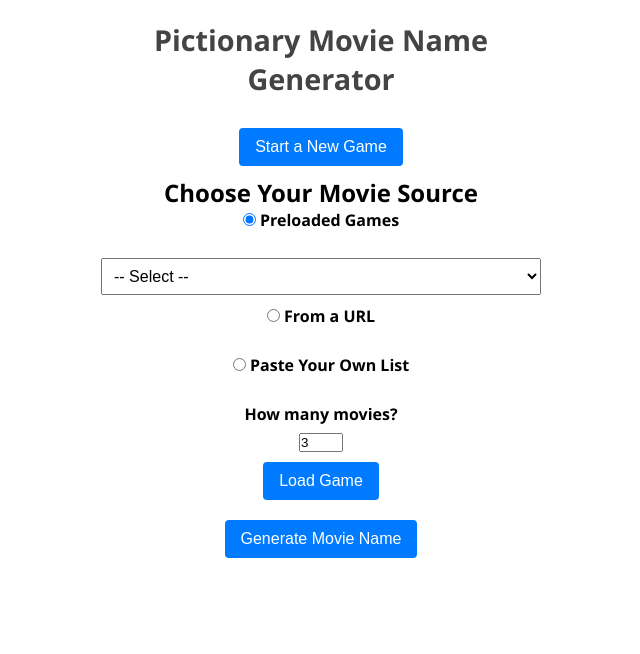
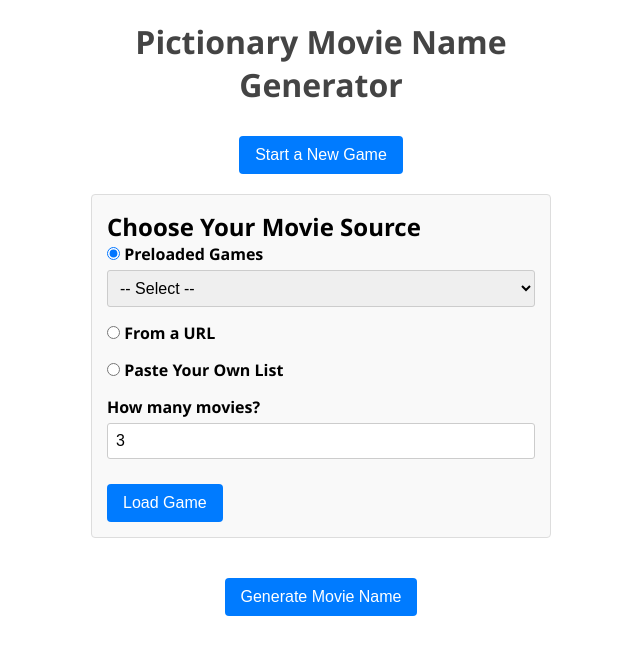
Before and after one commit to saifulislampi/movie-name-gen, a plain HTML site: page test.html in a window 1280 px wide. Both pictures are taken after a click on the button "Start a New Game". Shown: the whole page, without its empty margins (319-959 px from the left). Drawn offline with nearby package versions, Linux system fonts and the light colour scheme.

Commit message:
Update styles.css

```diff
--- a/styles.css
+++ b/styles.css
@@ -1,50 +1,64 @@
-/* Basic resets */
+/* Reset */
 * {
-  box-sizing: border-box;
   margin: 0;
   padding: 0;
+  box-sizing: border-box;
 }
 
-/* Container to center everything and add spacing */
+/* Container to center all content */
 .container {
-  max-width: 480px;
+  max-width: 500px;
   margin: 0 auto;
+  text-align: center;
   padding: 20px;
-  text-align: center;
   font-family: "Segoe UI", Tahoma, Geneva, Verdana, sans-serif;
 }
 
+/* Heading */
 h1 {
   margin-bottom: 20px;
-  font-size: 1.8rem;
   color: #444;
 }
 
-/* Form-like elements styling */
-.game-selection,
-.manual-input {
-  margin-bottom: 10px;
+/* Collapsible panel */
+.collapsible {
+  background: #f9f9f9;
+  border: 1px solid #ddd;
+  border-radius: 4px;
+  margin: 20px 0;
+  padding: 15px;
+  text-align: left; /* So forms align better */
+}
+
+/* Hidden utility */
+.hidden {
+  display: none;
+}
+
+/* Form elements */
+.radio-group {
+  margin-bottom: 15px;
 }
 
 label {
-  display: block;
-  margin-bottom: 5px;
   font-weight: bold;
 }
 
+input[type="text"],
 select,
-input[type="text"] {
+textarea,
+input[type="number"] {
   width: 100%;
   max-width: 100%;
   padding: 8px;
+  margin-top: 5px;
   font-size: 1rem;
-  margin-bottom: 10px;
+  border: 1px solid #ccc;
+  border-radius: 3px;
 }
 
 textarea {
-  width: 100%;
-  padding: 8px;
-  font-size: 1rem;
+  resize: vertical;
 }
 
 button {
@@ -53,7 +67,7 @@ button {
   color: #fff;
   padding: 10px 16px;
   font-size: 1rem;
-  margin: 10px 0;
+  margin: 10px 0 0;
   border-radius: 4px;
   cursor: pointer;
 }
@@ -61,32 +75,28 @@ button:hover {
   background-color: #0056b3;
 }
 
-.or-divider {
-  margin: 10px 0;
-  color: #666;
-  font-style: italic;
+/* Generate button & result */
+#generateBtn {
+  margin-top: 20px;
 }
 
-/* The hidden class toggles visibility */
-.hidden {
-  display: none;
-}
-
-/* Display for results */
 #result {
   margin-top: 20px;
   font-size: 1.1em;
   line-height: 1.5em;
   color: #333;
-  min-height: 50px; /* just to keep space even if empty */
+  min-height: 50px; /* to keep space even if empty */
 }
 
-/* Responsive: ensure it looks good on smaller screens */
+/* Mobile responsiveness */
 @media (max-width: 480px) {
   h1 {
-    font-size: 1.4rem;
+    font-size: 1.6rem;
   }
   button {
     width: 100%;
   }
+  .collapsible {
+    padding: 15px;
+  }
 }
```
